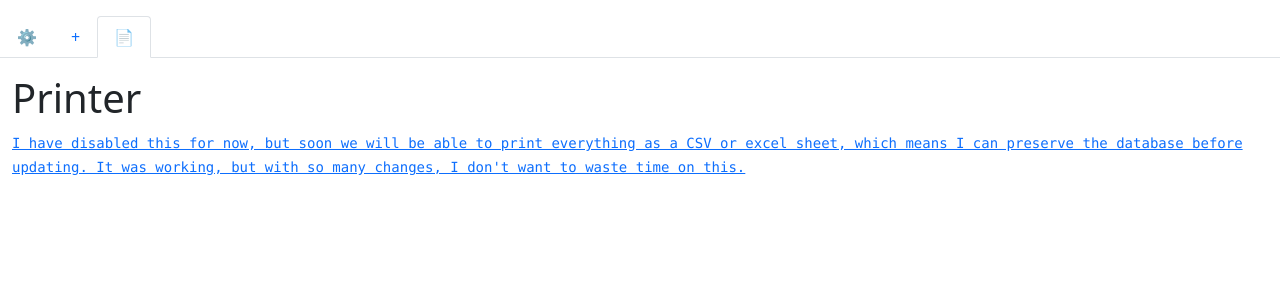
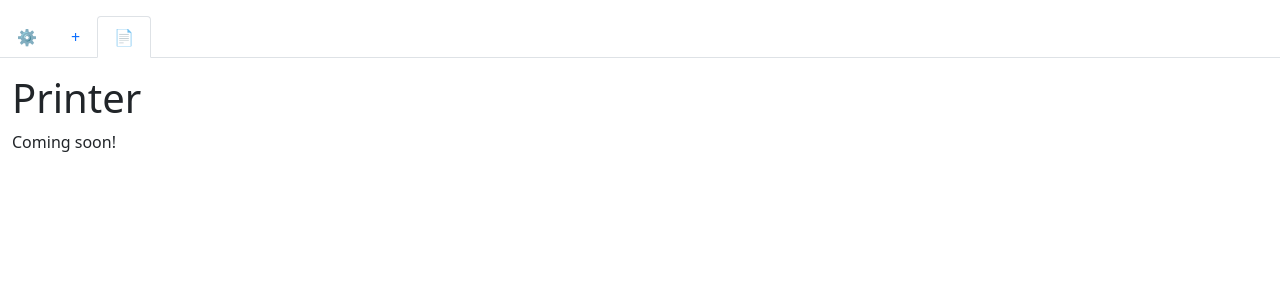
Before and after one commit to corei8/stipendium, a Flask app: page /print in a window 1280 px wide. Shown: the top 300 px of the page. Run offline with Flask 2, Linux system fonts and the light colour scheme.

Commit message:
disable printing

```diff
--- a/stipendium/templates/print_book.html
+++ b/stipendium/templates/print_book.html
@@ -2,17 +2,10 @@
 {% from '_formhelper.html' import datify %}
 {% block content %}
 <h1>Printer</h1>
+<p>Coming soon!</p>
+    <!--
 <a href="{{url_for('download_pdf', target='brooksville', num='target')}}">
-    <!--
     <button class='btn btn-outline-primary btn-lg'>Download for Brooksville</button>
+</a>
     -->
-    <code>
-        I have disabled this for now, but soon we will be able to print
-        everything as a CSV or excel sheet, which means I can preserve the
-        database before updating.
-
-        It was working, but with so many changes, I don't want to waste time on
-        this.
-    </code>
-</a>
 {% endblock %}
```
